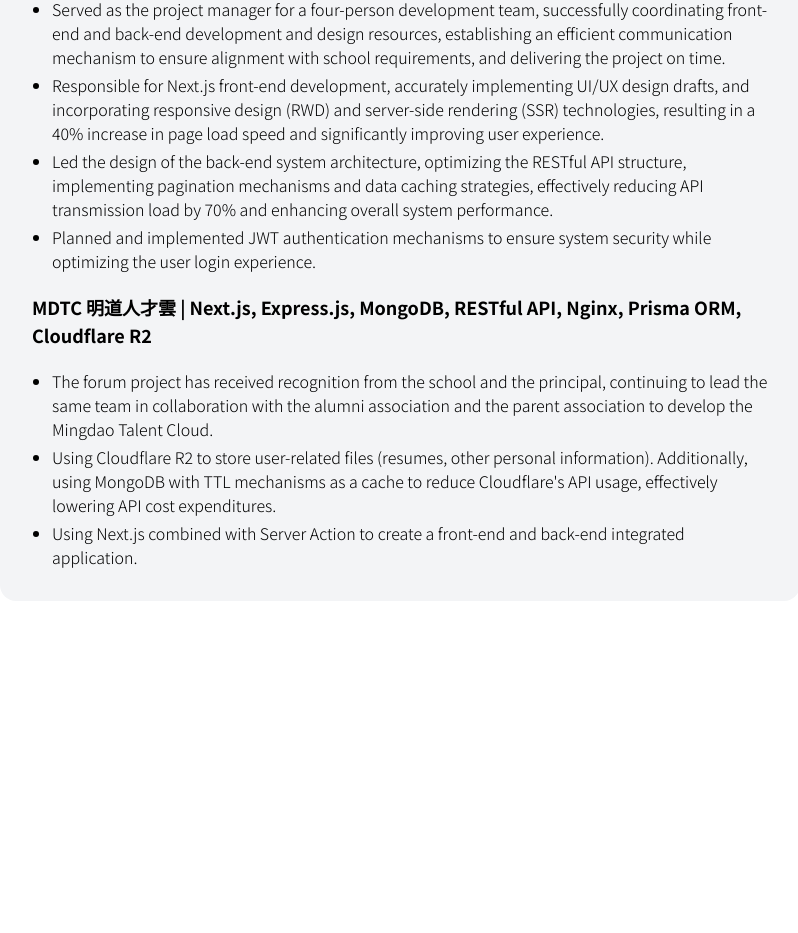
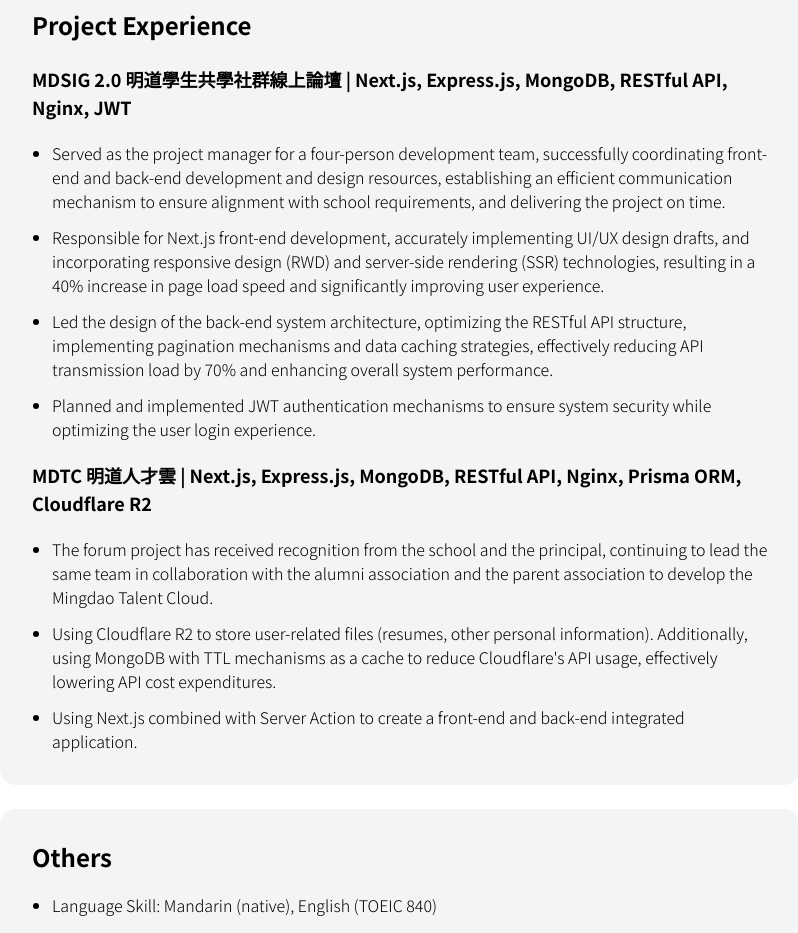
Before and after one commit to banahaker/banahaker.github.io, a React (Vite) app: page / in a window 1280 px wide. Shown: the part 1848-2781 px from the top of the page, without its empty margins (240-1038 px from the left). Before the commit the page ends 2449 px from the top, so only its background shows below. Built offline with nearby package versions, Linux system fonts and the light colour scheme.

Commit message:
feat: enhance App component layout and add OtherBlock for additional skills

```diff
--- a/src/App.tsx
+++ b/src/App.tsx
@@ -3,9 +3,10 @@ import IntroBlock from "./components/IntroBlock";
 import EducationExpBlock from "./components/EducationExpBlock";
 import WorkExpBlock from "./components/WorkExpBlock";
 import CompetitionExpBlock from "./components/CompetitionExpBlock";
+import ProjectExpBlock from "./components/ProjectExpBlock";
+import OtherBlock from "./components/OtherBlock";
 
 import "./App.css";
-import ProjectExpBlock from "./components/ProjectExpBlock";
 
 function App() {
   return (
@@ -16,6 +17,7 @@ function App() {
       <WorkExpBlock></WorkExpBlock>
       <CompetitionExpBlock></CompetitionExpBlock>
       <ProjectExpBlock></ProjectExpBlock>
+      <OtherBlock></OtherBlock>
     </div>
   );
 }
--- a/src/components/CompetitionExpBlock.tsx
+++ b/src/components/CompetitionExpBlock.tsx
@@ -1,7 +1,7 @@
 export default function CompetitionExpBlock() {
   return (
     <section className="w-full p-8 bg-gray-100 rounded-2xl mt-6 font-light flex flex-col gap-4">
-      <h2 className="text-lg font-bold mb-1">Competition Experience</h2>
+      <h2 className="text-2xl font-bold mb-1">Competition Experience</h2>
       <ul className="list-disc pl-5 space-y-1">
         <li>2025 應用程式效能優化競賽，佳作 (國研院國網中心)</li>
         <li>2024 全國資安金盾獎 高中組，全國第三名 (數位發展部資通安全署)</li>
--- /dev/null
+++ b/src/components/OtherBlock.tsx
@@ -0,0 +1,19 @@
+export default function OtherBlock() {
+  return (
+    <section className="w-full p-8 bg-gray-100 rounded-2xl mt-6 font-light flex flex-col gap-4 mb-3">
+      <h2 className="text-2xl font-bold mb-1">Others</h2>
+      <ul className="list-disc pl-5 space-y-1">
+        <li>Language Skill: Mandarin (native), English (TOEIC 840)</li>
+        <li>
+          Programming Languages: JavaScript, TypeScript, Python, C/C++, Go,
+          HTML, CSS
+        </li>
+        <li>
+          Tech or Frameworks: React, Next.js, Tailwind CSS, Node.js, Express.js,
+          Git, GitHub, Docker, GitHub Actions, Linux, Nginx, Prisma ORM,
+          Cloudflare (R2, DNS)
+        </li>
+      </ul>
+    </section>
+  );
+}
--- a/src/components/ProjectExpBlock.tsx
+++ b/src/components/ProjectExpBlock.tsx
@@ -19,6 +19,7 @@ export function ProjectExpBlockItem(props: {
 export default function ProjectExpBlock() {
   return (
     <section className="w-full p-8 bg-gray-100 rounded-2xl mt-6 font-light flex flex-col gap-4">
+      <h2 className="text-2xl font-bold mb-1">Project Experience</h2>
       <ProjectExpBlockItem
         title="MDSIG 2.0 明道學生共學社群線上論壇 | Next.js, Express.js, MongoDB, RESTful API, Nginx, JWT"
         contents={[
--- a/src/index.css
+++ b/src/index.css
@@ -24,3 +24,9 @@ a:hover {
     #db2777
   ); /* blue-600 to pink-600 */
 }
+
+ul {
+  display: flex;
+  flex-direction: column;
+  gap: 0.5rem;
+}
```
